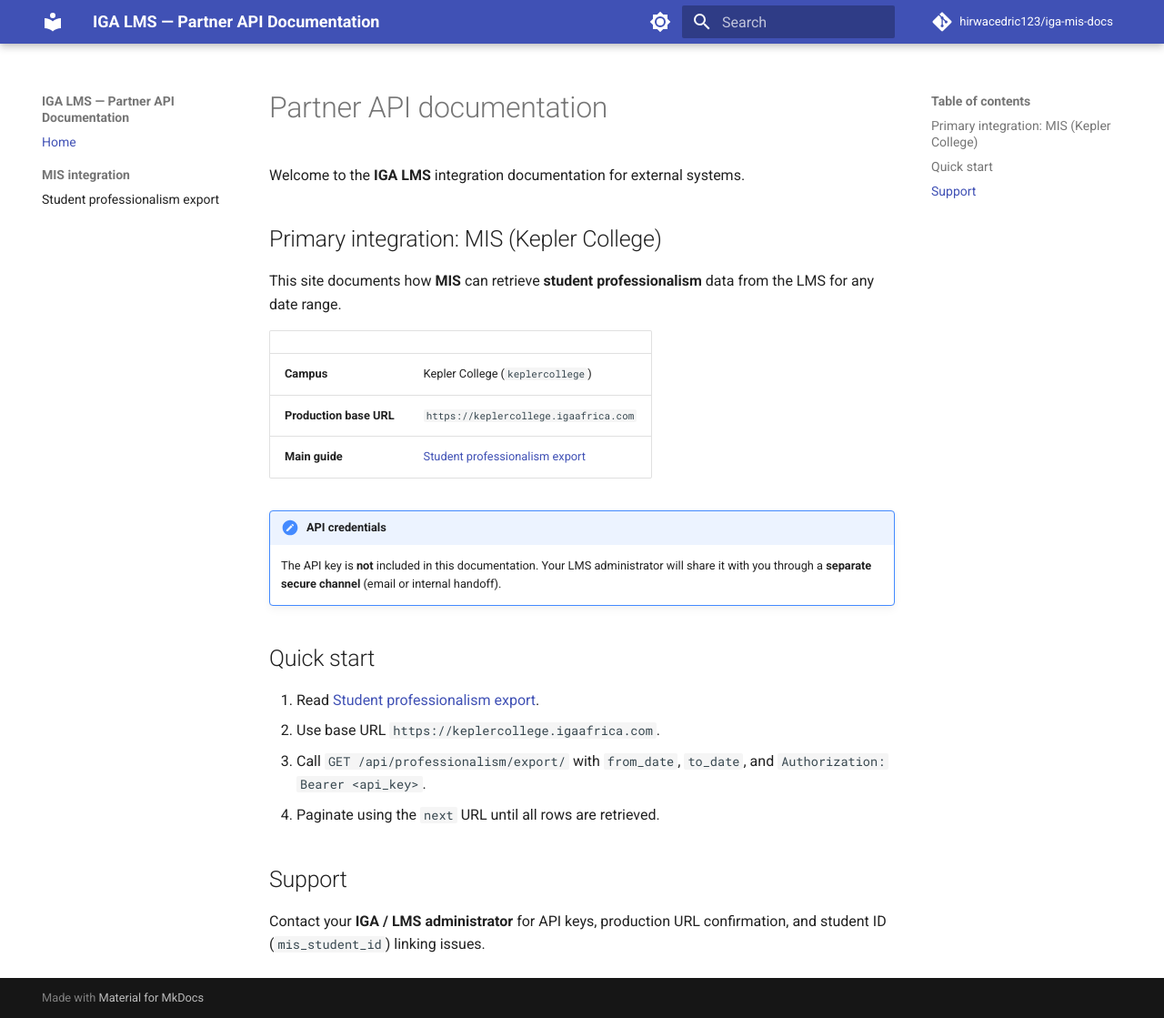
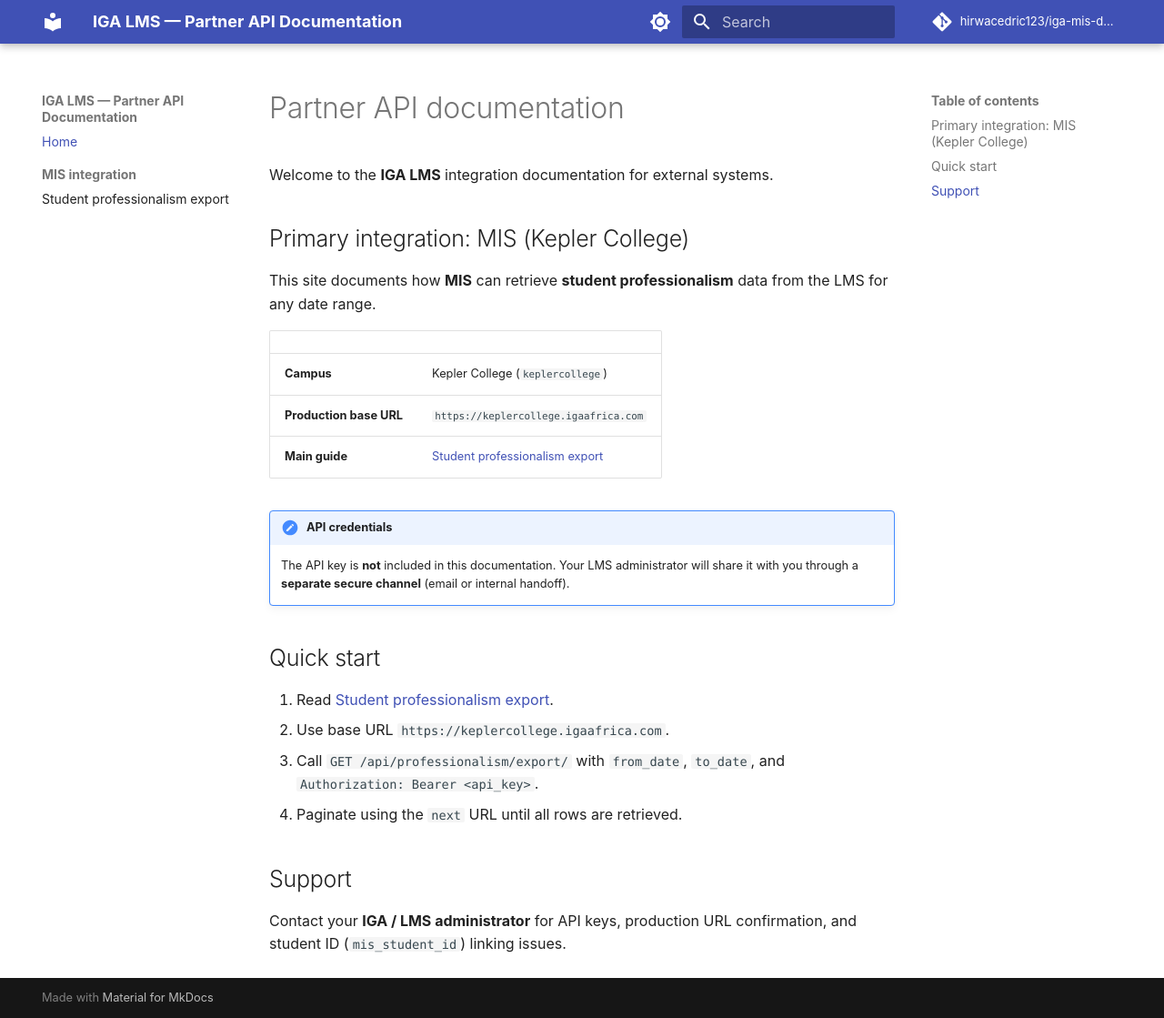
Before and after one commit to hirwacedric123/iga-mis-docs, an MkDocs documentation site: the page built from docs/partner/index.md, in a window 1280 px wide and 1119 px high. Shown: the whole window at 91% size. Built offline with MkDocs 1.6.1 and Material for MkDocs 9.7.7, drawn with Linux system fonts in a browser that asks for light colours; comment, search, counter and statistics services are not loaded.

Commit message:
Fix GitHub Pages infinite loading.
Disable navigation.instant and Google Fonts (font: false) so the site
loads reliably on slow or restricted networks.

```diff
--- a/mkdocs.yml
+++ b/mkdocs.yml
@@ -33,13 +33,13 @@ theme:
         icon: material/brightness-4
         name: Switch to light mode
   features:
-    - navigation.instant
     - navigation.sections
     - navigation.top
     - content.code.copy
     - search.suggest
     - search.highlight
     - toc.follow
+  font: false
 
 plugins:
   - search
```
Also changed, not shown: docs/partner/mis-professionalism-export.md (+1 -3 lines).
